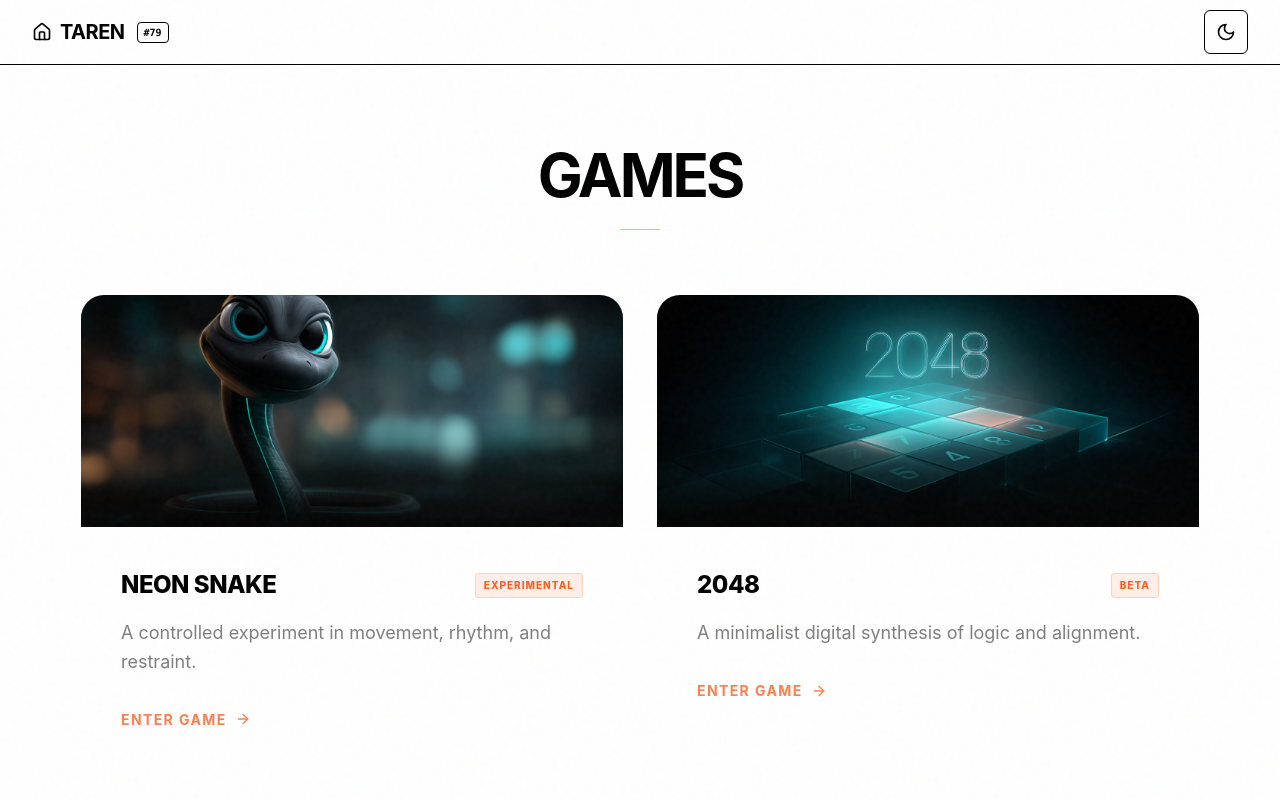
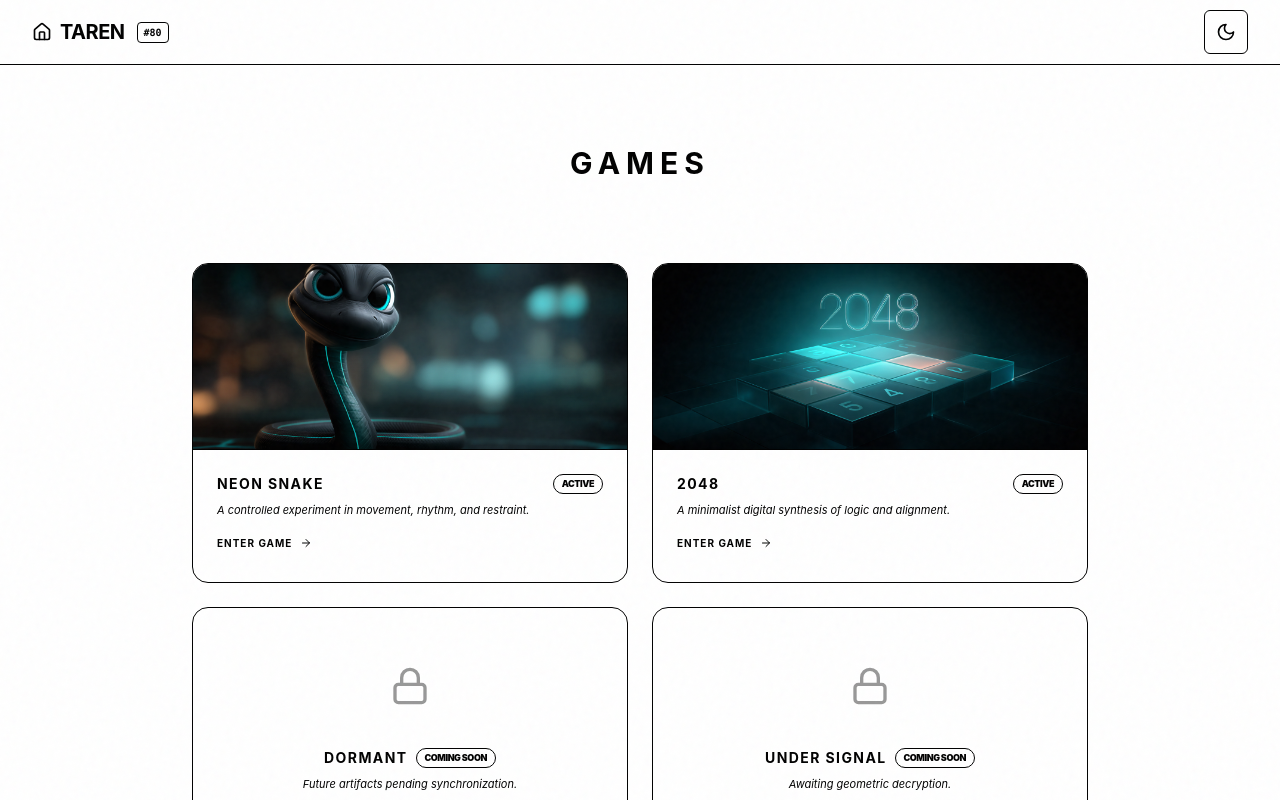
Before and after one commit to Jimmy7610/taren, a React (Vite) app: page /games in a window 1280 px wide. Shown: the top 800 px of the page. Built offline with nearby package versions, Linux system fonts and the light colour scheme; no server answers.

Commit message:
Align Games hub with Experiments hub and add placeholders (Build 80)

```diff
--- a/src/components/ExperimentCard.tsx
+++ b/src/components/ExperimentCard.tsx
@@ -1,46 +1,74 @@
 import React from 'react';
 import { Link } from 'react-router-dom';
-import { LucideIcon, Lock } from 'lucide-react';
+import { LucideIcon, Lock, ArrowRight } from 'lucide-react';
 
 interface ExperimentCardProps {
     title: string;
     description: string;
-    icon: LucideIcon;
+    icon?: LucideIcon;
+    image?: string;
     path: string;
     status: 'ACTIVE' | 'COMING_SOON';
+    ctaLabel?: string;
 }
 
 export const ExperimentCard: React.FC<ExperimentCardProps> = ({
     title,
     description,
     icon: Icon,
+    image,
     path,
-    status
+    status,
+    ctaLabel
 }) => {
     const isActive = status === 'ACTIVE';
 
     const CardContent = (
         <>
-            <div className={`mb-4 transition-transform duration-500 ${isActive ? 'group-hover:scale-[1.05]' : 'opacity-40'}`}>
-                {isActive ? <Icon className="h-10 w-10 text-accent" /> : <Lock className="h-10 w-10 text-foreground/20" />}
+            {/* Header Area (Icon or Image) */}
+            {image ? (
+                <div className="relative aspect-[21/9] w-full overflow-hidden border-b border-foreground/5">
+                    <img
+                        src={image}
+                        alt={title}
+                        className={`h-full w-full object-cover transition-transform duration-700 ${isActive ? 'group-hover:scale-105' : 'grayscale opacity-20'}`}
+                    />
+                    {isActive && <div className="absolute inset-0 bg-gradient-to-t from-black/60 via-transparent to-transparent opacity-60" />}
+                    {!isActive && (
+                        <div className="absolute inset-0 flex items-center justify-center">
+                            <Lock className="h-6 w-6 text-foreground/20" />
                         </div>
-            <div className="text-center">
+                    )}
+                </div>
+            ) : (
+                <div className={`mb-4 flex h-full items-center justify-center transition-transform duration-500 ${isActive ? 'group-hover:scale-[1.05]' : 'opacity-40'}`}>
+                    {isActive && Icon ? <Icon className="h-10 w-10 text-accent" /> : <Lock className="h-10 w-10 text-foreground/20" />}
+                </div>
+            )}
+
+            {/* Content Area */}
+            <div className={`flex flex-col flex-1 w-full ${image ? 'p-6' : 'items-center text-center'}`}>
+                <div className="flex items-center justify-between gap-2">
                     <h3 className={`text-sm font-bold uppercase tracking-widest transition-colors ${isActive ? 'text-foreground/80 group-hover:text-foreground' : 'text-foreground/20'}`}>
                         {title}
                     </h3>
-                <p className={`mt-2 text-[11px] italic transition-colors leading-relaxed ${isActive ? 'text-foreground/40 group-hover:text-foreground/60' : 'text-foreground/10'}`}>
-                    {description}
-                </p>
-            </div>
-
                     {/* Status Pill */}
-            <div className="mt-4">
-                <span className={`px-2 py-0.5 rounded-full text-[9px] font-black tracking-tighter uppercase border ${isActive
+                    <span className={`px-2 py-0.5 rounded-full text-[9px] font-black tracking-tighter uppercase border shrink-0 ${isActive
                         ? 'border-accent/30 text-accent bg-accent/5'
                         : 'border-foreground/5 text-foreground/20 bg-foreground/[0.02]'
                         }`}>
                         {status.replace('_', ' ')}
                     </span>
+                </div>
+                <p className={`mt-2 text-[11px] italic transition-colors leading-relaxed ${isActive ? 'text-foreground/40 group-hover:text-foreground/60' : 'text-foreground/10'}`}>
+                    {description}
+                </p>
+
+                {isActive && ctaLabel && (
+                    <div className="mt-4 flex items-center gap-2 text-[10px] font-bold uppercase tracking-widest text-accent/80 transition-all group-hover:text-accent group-hover:gap-3">
+                        {ctaLabel} <ArrowRight className="h-3 w-3" />
+                    </div>
+                )}
             </div>
 
             {isActive && (
@@ -49,19 +77,22 @@ export const ExperimentCard: React.FC<ExperimentCardProps> = ({
         </>
     );
 
+    const baseClasses = `group relative flex flex-col overflow-hidden rounded-2xl border transition-all duration-300 ${image ? 'items-start min-h-[320px]' : 'items-center justify-center p-8 min-h-[220px]'
+        } ${isActive
+            ? 'border-foreground/5 bg-foreground/5 hover:translate-y-[-3px] hover:border-accent/30 hover:bg-foreground/[0.08] hover:shadow-[0_15px_30px_-10px_rgba(0,0,0,0.1)] dark:hover:shadow-[0_15px_30px_-10px_rgba(0,0,0,0.5)]'
+            : 'border-foreground/[0.02] bg-foreground/[0.02] cursor-default select-none'
+        }`;
+
     if (isActive) {
         return (
-            <Link
-                to={path}
-                className="group relative flex flex-col items-center justify-center overflow-hidden rounded-2xl border border-foreground/5 bg-foreground/5 p-8 transition-all duration-300 hover:translate-y-[-3px] hover:border-accent/30 hover:bg-foreground/[0.08] hover:shadow-[0_15px_30px_-10px_rgba(0,0,0,0.1)] focus-visible:outline-2 focus-visible:outline-accent dark:hover:shadow-[0_15px_30px_-10px_rgba(0,0,0,0.5)]"
-            >
+            <Link to={path} className={baseClasses}>
                 {CardContent}
             </Link>
         );
     }
 
     return (
-        <div className="relative flex flex-col items-center justify-center overflow-hidden rounded-2xl border border-foreground/[0.02] bg-foreground/[0.02] p-8 cursor-default select-none transition-opacity duration-300 hover:opacity-100 group">
+        <div className={baseClasses}>
             {CardContent}
         </div>
     );
--- a/src/constants/build.ts
+++ b/src/constants/build.ts
@@ -1 +1 @@
-export const BUILD_COUNTER = 79;
+export const BUILD_COUNTER = 80;
--- a/src/pages/GamesHubPage.tsx
+++ b/src/pages/GamesHubPage.tsx
@@ -1,10 +1,8 @@
 import React, { useEffect } from 'react';
-import { Link } from 'react-router-dom';
-import { ArrowRight, Gamepad2 } from 'lucide-react';
+import { ExperimentCard } from '../components/ExperimentCard';
 import { strings } from '../constants/strings';
 import snakeHero from '../games/snake/assets/snake-pixar-neon.png';
 import hero2048 from '../games/2048/assets/images/hero.png';
-import './GamesIndex.css';
 
 export const GamesHubPage: React.FC = () => {
     // SEO
@@ -31,70 +29,51 @@ export const GamesHubPage: React.FC = () => {
             description: strings.games.index.snake.description,
             image: snakeHero,
             path: "/games/neon-snake/play",
-            badge: "EXPERIMENTAL",
-            status: "ACTIVE" as const
+            status: "ACTIVE" as const,
+            ctaLabel: "ENTER GAME"
         },
         {
             title: strings.games.index.twoZeroFourEight.title,
             description: strings.games.index.twoZeroFourEight.description,
             image: hero2048,
             path: "/games/2048/play",
-            badge: "BETA",
-            status: "ACTIVE" as const
+            status: "ACTIVE" as const,
+            ctaLabel: "ENTER GAME"
+        },
+        {
+            title: "DORMANT",
+            description: "Future artifacts pending synchronization.",
+            path: "/games/dormant",
+            status: "COMING_SOON" as const
+        },
+        {
+            title: "UNDER SIGNAL",
+            description: "Awaiting geometric decryption.",
+            path: "/games/pending",
+            status: "COMING_SOON" as const
         }
     ];
 
     return (
-        <div className="animate-in fade-in slide-in-from-bottom-4 duration-700 py-12 px-4 max-w-6xl mx-auto">
-            <header className="games-index-header">
-                <h1 className="text-4xl font-bold tracking-tighter sm:text-6xl text-foreground">
-                    GAMES
-                </h1>
-                <div className="header-line" />
+        <div className="flex flex-col items-center py-12 px-4">
+            <header className="mb-16 text-center animate-in fade-in zoom-in duration-1000">
+                <h2 className="text-3xl font-bold tracking-[0.2em] uppercase text-foreground mb-4">
+                    Games
+                </h2>
+                <div className="h-0.5 w-16 bg-accent mx-auto" />
             </header>
 
-            <div className="gallery-stack">
-                <div className="grid grid-cols-1 md:grid-cols-2 gap-8">
-                    {games.map((game) => (
-                        <Link key={game.path} to={game.path} className="game-tile active group h-full">
-                            <div className="tile-image-window">
-                                <img src={game.image} alt={game.title} className="tile-image" />
-                                <div className="tile-overlay" />
-                            </div>
-                            <div className="tile-content">
-                                <div className="tile-header">
-                                    <h2 className="tile-title">{game.title}</h2>
-                                    <div className="tile-badge">{game.badge}</div>
-                                </div>
-                                <p className="tile-description">
-                                    {game.description}
-                                </p>
-                                <div className="tile-cta">
-                                    ENTER GAME <ArrowRight className="h-4 w-4" />
-                                </div>
-                            </div>
-                        </Link>
-                    ))}
-
-                    {/* Dormant Tile */}
-                    <div className="game-tile dormant">
-                        <div className="tile-image-window">
-                            <div className="dormant-pattern" />
-                        </div>
-                        <div className="tile-content">
-                            <div className="tile-header">
-                                <h2 className="tile-title">{strings.games.index.dormant.label}</h2>
-                            </div>
-                            <p className="tile-description">
-                                {strings.games.index.dormant.description}
-                            </p>
-                        </div>
-                    </div>
-                </div>
+            <div className="grid w-full max-w-4xl grid-cols-1 gap-6 sm:grid-cols-2 lg:grid-cols-2 animate-in slide-in-from-bottom-8 duration-700">
+                {games.map((game) => (
+                    <ExperimentCard
+                        key={game.title}
+                        {...game}
+                    />
+                ))}
             </div>
 
-            <p className="mt-20 text-center text-[10px] font-black tracking-[0.4em] uppercase text-foreground/20 italic">
-                Shadow Archipelago v1.0
+            <p className="mt-20 text-[10px] font-black tracking-[0.4em] uppercase text-foreground/20 italic">
+                Shadow Archipelago Brand Story v1.0
             </p>
         </div>
     );
--- a/src/pages/GamesIndex.css
+++ /dev/null
@@ -1,166 +0,0 @@
-.games-index-container {
-    max-width: 980px;
-    margin: 0 auto;
-    padding: 2rem 0 8rem 0;
-}
-
-.games-index-header {
-    text-align: center;
-    margin-bottom: 4rem;
-    display: flex;
-    flex-direction: column;
-    align-items: center;
-}
-
-.header-line {
-    width: 40px;
-    height: 1px;
-    background: var(--accent);
-    margin-top: 1.5rem;
-    opacity: 0.5;
-}
-
-.gallery-stack {
-    display: flex;
-    flex-direction: column;
-    gap: 4rem;
-}
-
-.game-tile {
-    display: flex;
-    flex-direction: column;
-    text-decoration: none;
-    border-radius: 1.5rem;
-    overflow: hidden;
-    transition: all 0.5s cubic-bezier(0.2, 0.8, 0.2, 1);
-    background: rgba(255, 255, 255, 0.02);
-    border: 1px solid rgba(255, 255, 255, 0.05);
-}
-
-.game-tile.active:hover {
-    transform: translateY(-8px);
-    border-color: rgba(var(--accent-rgb), 0.3);
-    background: rgba(255, 255, 255, 0.04);
-    box-shadow: 0 30px 60px -20px rgba(0, 0, 0, 0.5);
-}
-
-.tile-image-window {
-    position: relative;
-    aspect-ratio: 21 / 9;
-    overflow: hidden;
-    background: #000;
-}
-
-.tile-image {
-    width: 100%;
-    height: 100%;
-    object-fit: cover;
-    transition: transform 0.8s ease;
-}
-
-.active:hover .tile-image {
-    transform: scale(1.05);
-}
-
-.tile-overlay {
-    position: absolute;
-    inset: 0;
-    background: linear-gradient(0deg, #050505 0%, transparent 50%);
-}
-
-.tile-content {
-    padding: 2.5rem;
-    display: flex;
-    flex-direction: column;
-    gap: 1rem;
-}
-
-.tile-header {
-    display: flex;
-    align-items: center;
-    justify-content: space-between;
-}
-
-.tile-title {
-    font-size: 1.5rem;
-    font-weight: 800;
-    letter-spacing: -0.02em;
-    color: var(--foreground);
-}
-
-.tile-badge {
-    font-size: 10px;
-    font-weight: 800;
-    letter-spacing: 0.1em;
-    padding: 4px 8px;
-    border-radius: 4px;
-    background: rgba(var(--accent-rgb), 0.1);
-    color: var(--accent);
-    border: 1px solid rgba(var(--accent-rgb), 0.2);
-}
-
-.tile-description {
-    font-size: 1.125rem;
-    color: var(--foreground);
-    opacity: 0.5;
-    max-width: 600px;
-    line-height: 1.6;
-}
-
-.tile-cta {
-    margin-top: 1rem;
-    display: flex;
-    align-items: center;
-    gap: 0.5rem;
-    font-size: 0.875rem;
-    font-weight: 700;
-    letter-spacing: 0.1em;
-    text-transform: uppercase;
-    color: var(--accent);
-    opacity: 0.8;
-    transition: all 0.3s ease;
-}
-
-.active:hover .tile-cta {
-    gap: 0.75rem;
-    opacity: 1;
-}
-
-/* Dormant Styles */
-.game-tile.dormant {
-    opacity: 0.4;
-    filter: grayscale(1);
-}
-
-.dormant-pattern {
-    width: 100%;
-    height: 100%;
-    background-image: radial-gradient(circle, rgba(255, 255, 255, 0.05) 1px, transparent 1px);
-    background-size: 32px 32px;
-}
-
-.dormant-pattern.secondary {
-    background-image: repeating-linear-gradient(45deg, rgba(255, 255, 255, 0.02) 0, rgba(255, 255, 255, 0.02) 1px, transparent 0, transparent 50%);
-    background-size: 20px 20px;
-}
-
-.game-tile.outline-only {
-    background: transparent;
-    border: 1px dashed rgba(255, 255, 255, 0.1);
-}
-
-@media (max-width: 768px) {
-    .tile-image-window {
-        aspect-ratio: 16 / 9;
-    }
-
-    .tile-content {
-        padding: 1.5rem;
-    }
-
-    .tile-header {
-        flex-direction: column;
-        align-items: flex-start;
-        gap: 0.5rem;
-    }
-}
```
Also changed, not shown: 1 other file (tests, documents, lock files or other folders). Lines whose indentation alone changed are shown as unchanged.
